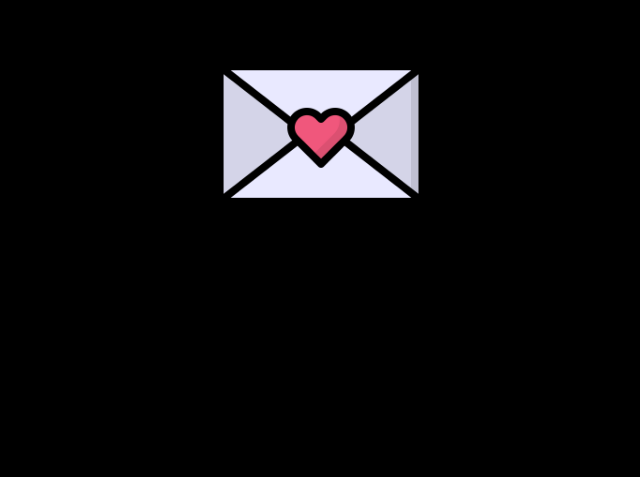
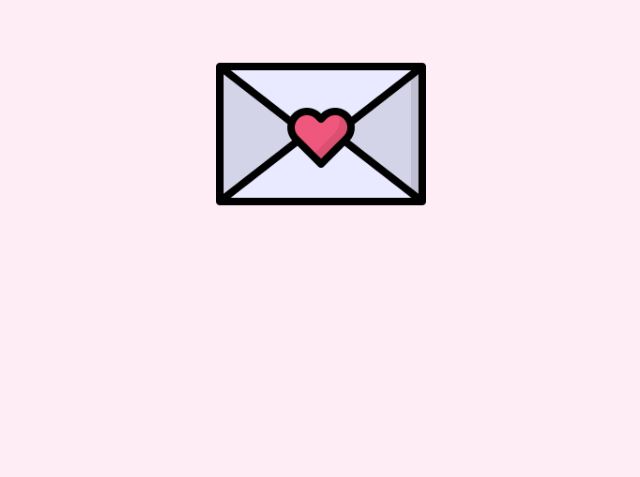
Before and after one commit to Suzyyyyeu/surprise, a plain HTML site: page index.html in a window 1280 px wide. Shown: the part 323-800 px from the top of the page, without its empty margins (319-959 px from the left). Drawn offline with Linux system fonts and the light colour scheme.

Commit message:
Update style.css

```diff
--- a/style.css
+++ b/style.css
@@ -1,7 +1,7 @@
 html, body {
     margin: 0;
     padding: 0;
-    background-color: #000;
+    background-color: #ffedf5;
     font-family: 'Comic Sans MS', cursive, sans-serif;
     width: 100%;
     height: 100%;
```
